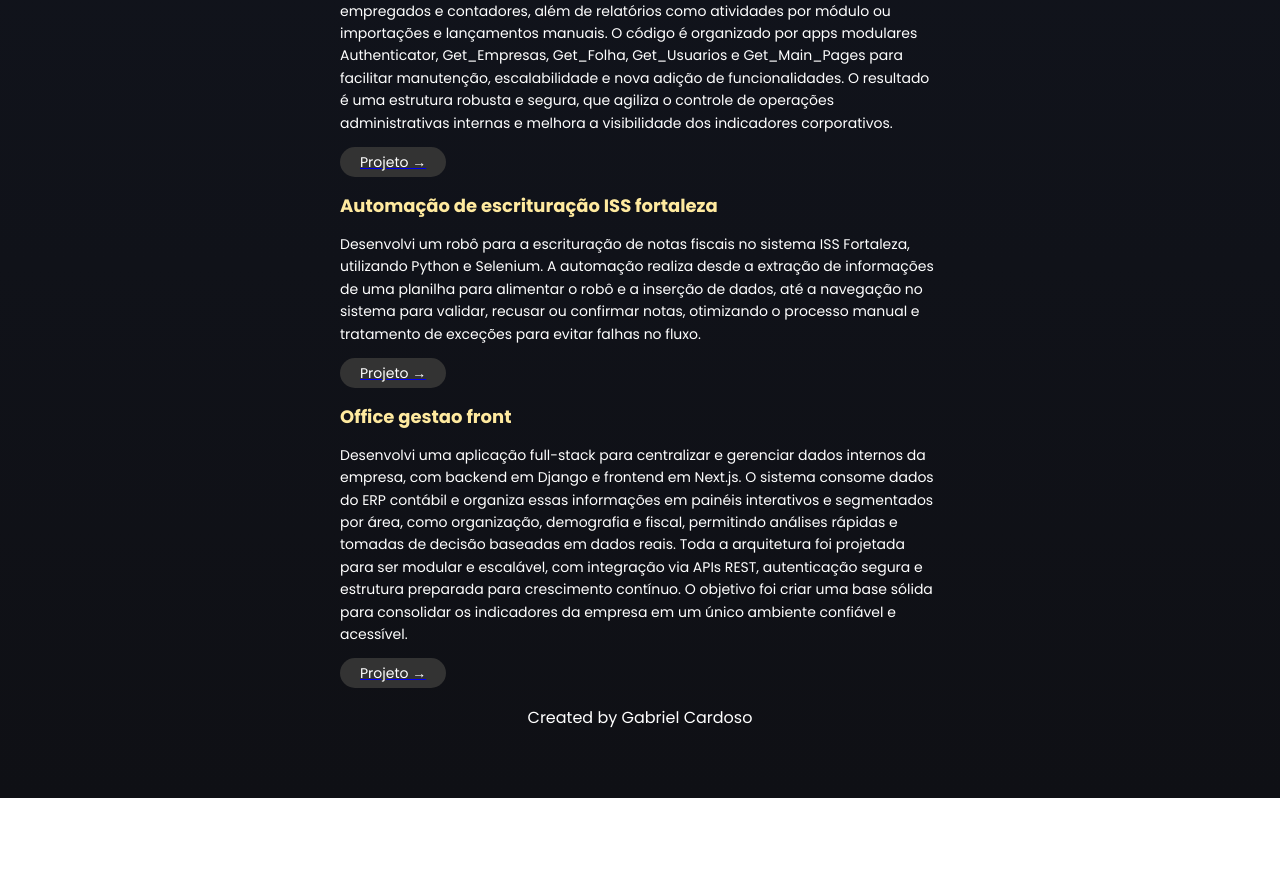
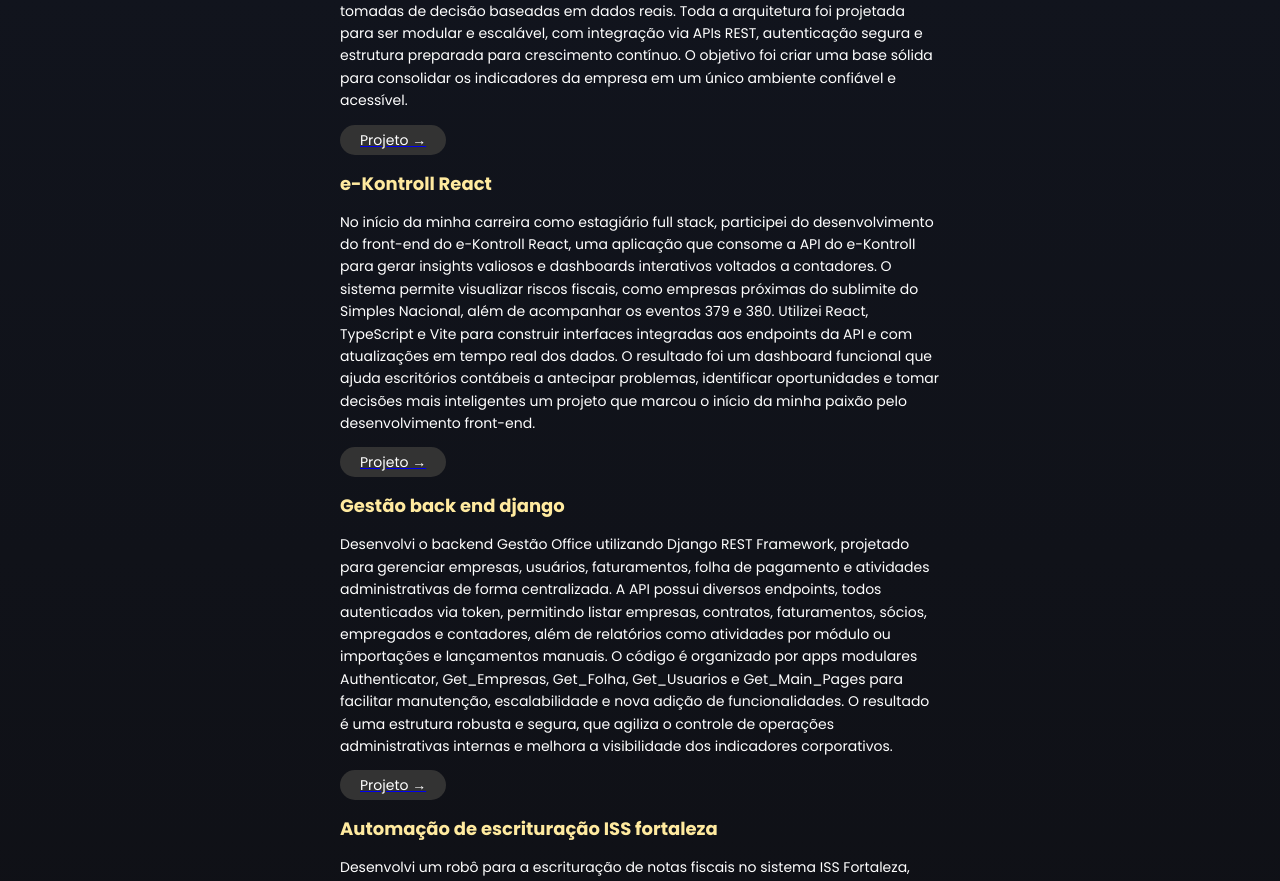
Before and after one commit to gabrielcsilvaa/PortfolioGabriel-react, a React (Create React App) app: page / in a window 1280 px wide. Shown: the part 4540-5421 px from the top of the page. Before the commit the page ends 5338 px from the top, so only its background shows below. Built offline with nearby package versions, Linux system fonts and the light colour scheme.

Commit message:
add experience old (e-kontroll front)

```diff
--- a/src/components/projects.jsx
+++ b/src/components/projects.jsx
@@ -66,6 +66,48 @@
           <h2 className='projects-title'>
             <FaCode className='projects-icon' /> More projects developed
           </h2>
+          <h3 className='project-name'>Office gestao front</h3>
+          <p className='project-description'>
+            Desenvolvi uma aplicação full-stack para centralizar e gerenciar
+            dados internos da empresa, com backend em Django e frontend em
+            Next.js. O sistema consome dados do ERP contábil e organiza essas
+            informações em painéis interativos e segmentados por área, como
+            organização, demografia e fiscal, permitindo análises rápidas e
+            tomadas de decisão baseadas em dados reais. Toda a arquitetura foi
+            projetada para ser modular e escalável, com integração via APIs
+            REST, autenticação segura e estrutura preparada para crescimento
+            contínuo. O objetivo foi criar uma base sólida para consolidar os
+            indicadores da empresa em um único ambiente confiável e acessível.
+          </p>
+          <a
+            href='https://github.com/gabrielcsilvaa/office-gestao-front'
+            target='_blank'
+            rel='noopener noreferrer'
+          >
+            <span className='tag'>Projeto →</span>
+          </a>
+          <h3 className='project-name'>e-Kontroll React</h3>
+          <p className='project-description'>
+            No início da minha carreira como estagiário full stack, participei
+            do desenvolvimento do front-end do e-Kontroll React, uma aplicação
+            que consome a API do e-Kontroll para gerar insights valiosos e
+            dashboards interativos voltados a contadores. O sistema permite
+            visualizar riscos fiscais, como empresas próximas do sublimite do
+            Simples Nacional, além de acompanhar os eventos 379 e 380. Utilizei
+            React, TypeScript e Vite para construir interfaces integradas aos
+            endpoints da API e com atualizações em tempo real dos dados. O
+            resultado foi um dashboard funcional que ajuda escritórios contábeis
+            a antecipar problemas, identificar oportunidades e tomar decisões
+            mais inteligentes um projeto que marcou o início da minha paixão
+            pelo desenvolvimento front-end.
+          </p>
+          <a
+            href='https://github.com/gabrielcsilvaa/eKontroll-React'
+            target='_blank'
+            rel='noopener noreferrer'
+          >
+            <span className='tag'>Projeto →</span>
+          </a>
           <h3 className='project-name'>Gestão back end django</h3>
           <p className='project-description'>
             Desenvolvi o backend Gestão Office utilizando Django REST Framework,
@@ -106,26 +148,6 @@
           >
             <span className='tag'>Projeto →</span>
           </a>
-          <h3 className='project-name'>Office gestao front</h3>
-          <p className='project-description'>
-            Desenvolvi uma aplicação full-stack para centralizar e gerenciar
-            dados internos da empresa, com backend em Django e frontend em
-            Next.js. O sistema consome dados do ERP contábil e organiza essas
-            informações em painéis interativos e segmentados por área, como
-            organização, demografia e fiscal, permitindo análises rápidas e
-            tomadas de decisão baseadas em dados reais. Toda a arquitetura foi
-            projetada para ser modular e escalável, com integração via APIs
-            REST, autenticação segura e estrutura preparada para crescimento
-            contínuo. O objetivo foi criar uma base sólida para consolidar os
-            indicadores da empresa em um único ambiente confiável e acessível.
-          </p>
-          <a
-            href='https://github.com/gabrielcsilvaa/office-gestao-front'
-            target='_blank'
-            rel='noopener noreferrer'
-          >
-            <span className='tag'>Projeto →</span>
-          </a>
         </div>
         <div className='autoral'>
           <span>Created by Gabriel Cardoso</span>
```
